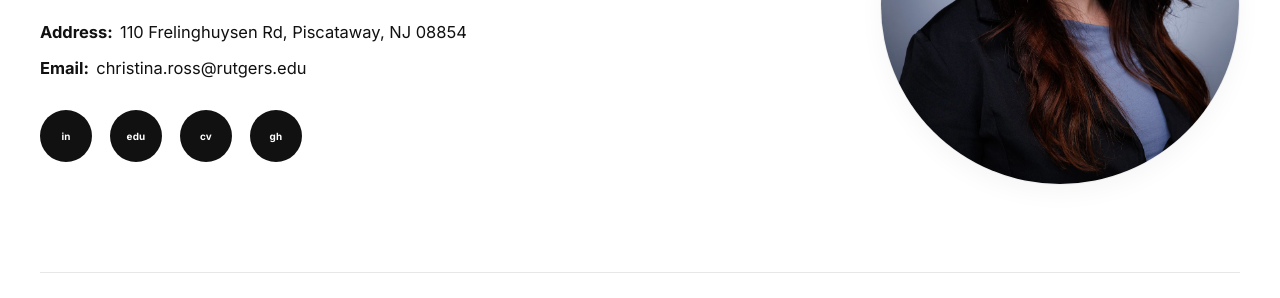
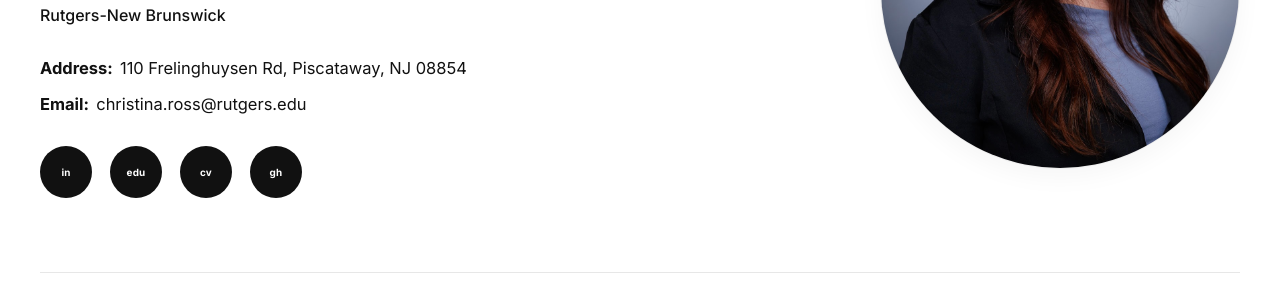
Before and after one commit to Christinaaross/christinaaross.github.io, a plain HTML site: page index.html in a window 1280 px wide. Shown: the part 268-566 px from the top of the page. Drawn offline with Linux system fonts and the light colour scheme.

Commit message:
Update style.css

```diff
--- a/style.css
+++ b/style.css
@@ -48,7 +48,7 @@ img {
 .hero-copy {
   flex: 1 1 auto;
   min-width: 0;
-  padding-top: 8px;
+  padding-top: 80px;
 }
 
 h1 {
@@ -136,7 +136,7 @@ h1 {
   display: flex;
   justify-content: center;
   align-items: center;
-  margin-top: -18px;
+  margin-top: -50px;
 }
 
 .photo-wrap img {
```
